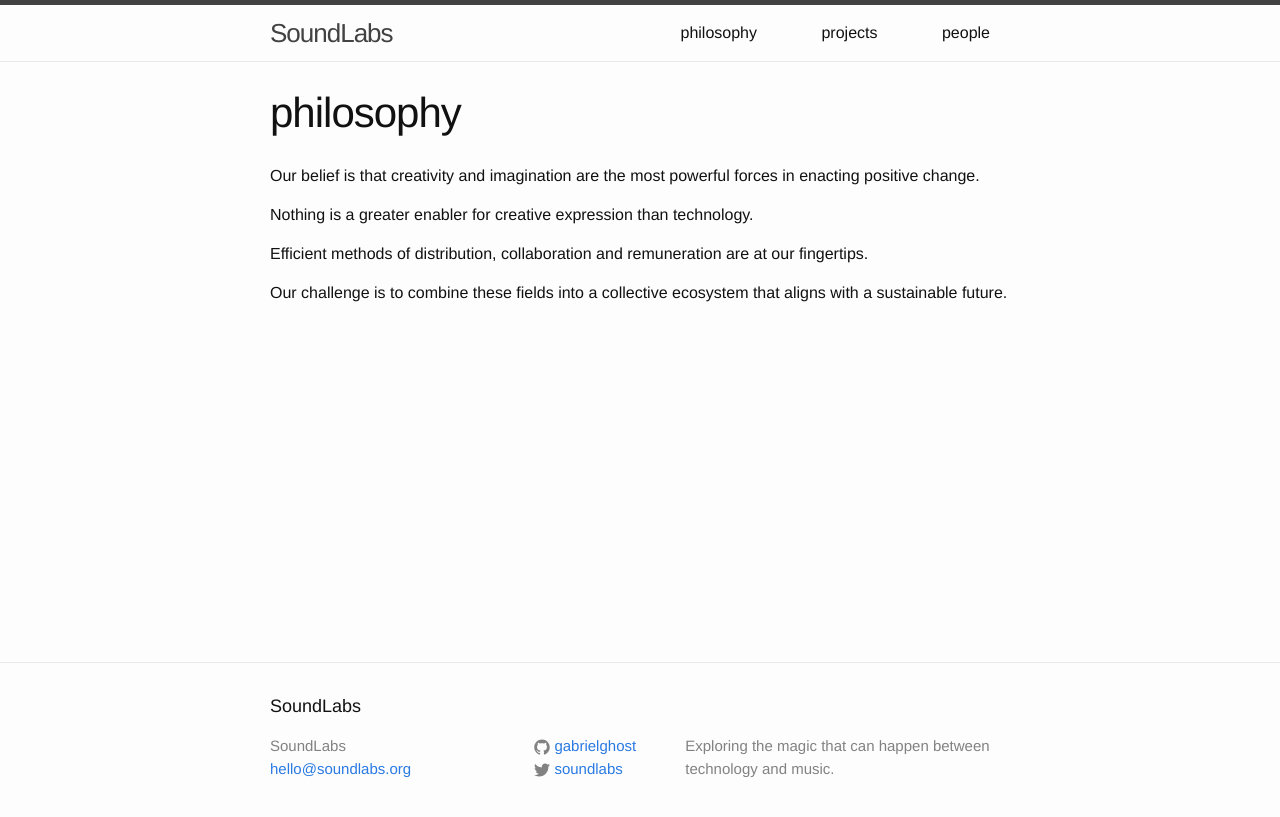
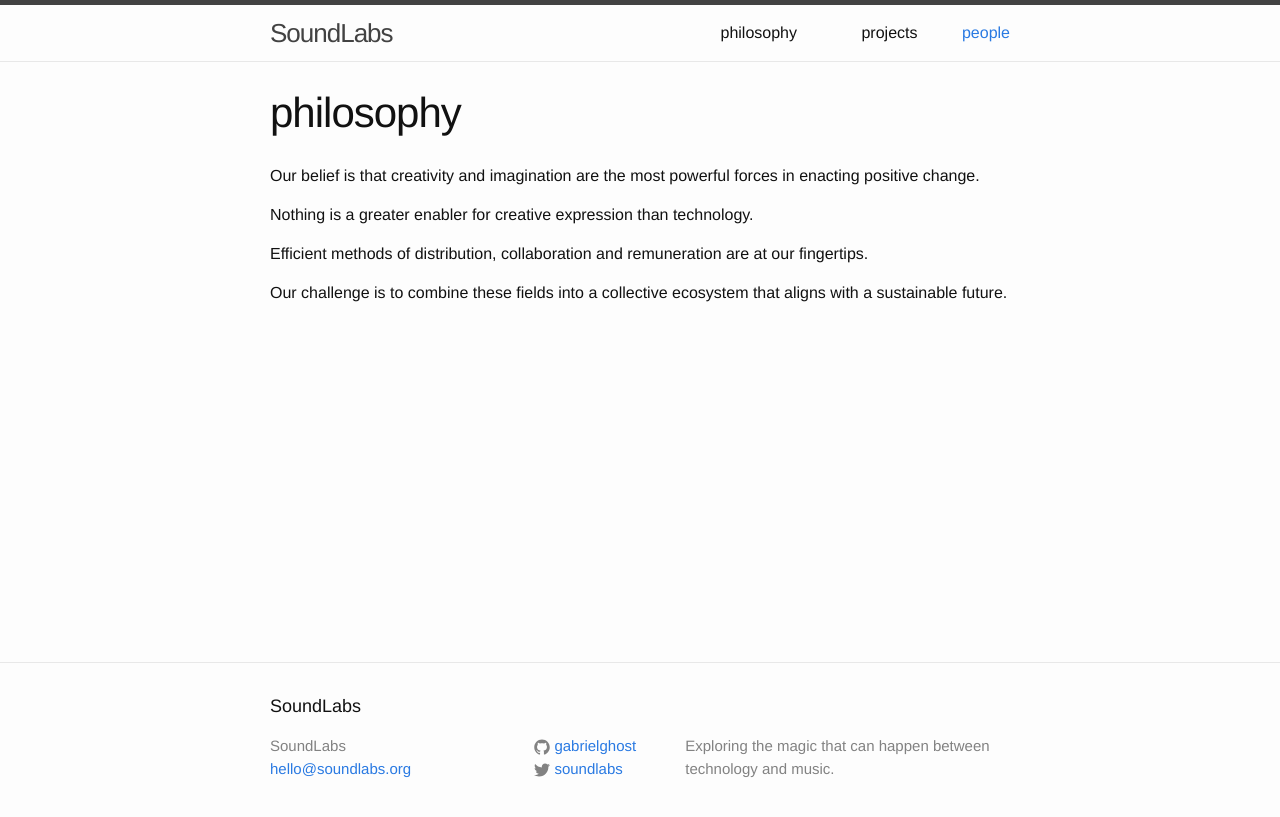
Before and after one commit to charliegavins/soundlabs, a Jekyll site: the page built from philosophy.md, in a window 1280 px wide. Shown: the top 817 px of the page. Built offline with Jekyll 4.4.1, drawn with Linux system fonts in a browser that asks for light colours.

Commit message:
changing classes

```diff
--- a/_includes/header.html
+++ b/_includes/header.html
@@ -15,10 +15,10 @@
       </span>
       <div class="trigger">
 
-          <a href="/soundlabs/philosophy" {% if page.url == "soundlabs/philosophy" %}class="page-link active"{% endif %} class="page-link"  >philosophy</a>
+          <a href="/soundlabs/philosophy" {% if page.url == "/soundlabs/philosophy" %}class="page-link active"{% endif %} class="page-link"  >philosophy</a>
 
           <a href="/soundlabs/projects" {% if page.url == "/soundlabs/projects" %}class="page-link active"{% endif %} class="page-link">projects</a>
-          <a href="/soundlabs/people" {% if page.url == "/soundlabs/people" %}class="page-link active"{% endif %} class="page-link" >people</a>
+          <a href="/soundlabs/people" {% if page.url == "/soundlabs/people" %}class="page-link active"{% endif %}>people</a>
       </div>
     </nav>
 
```
